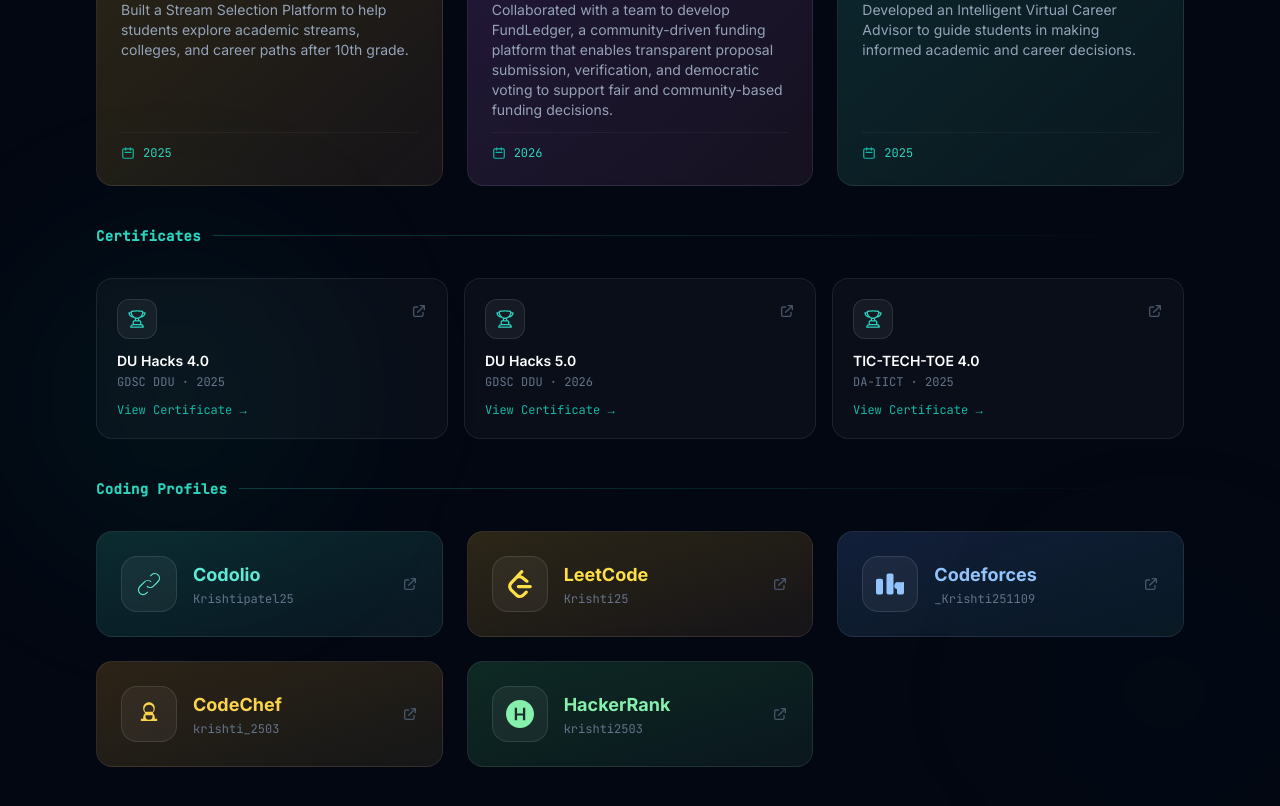
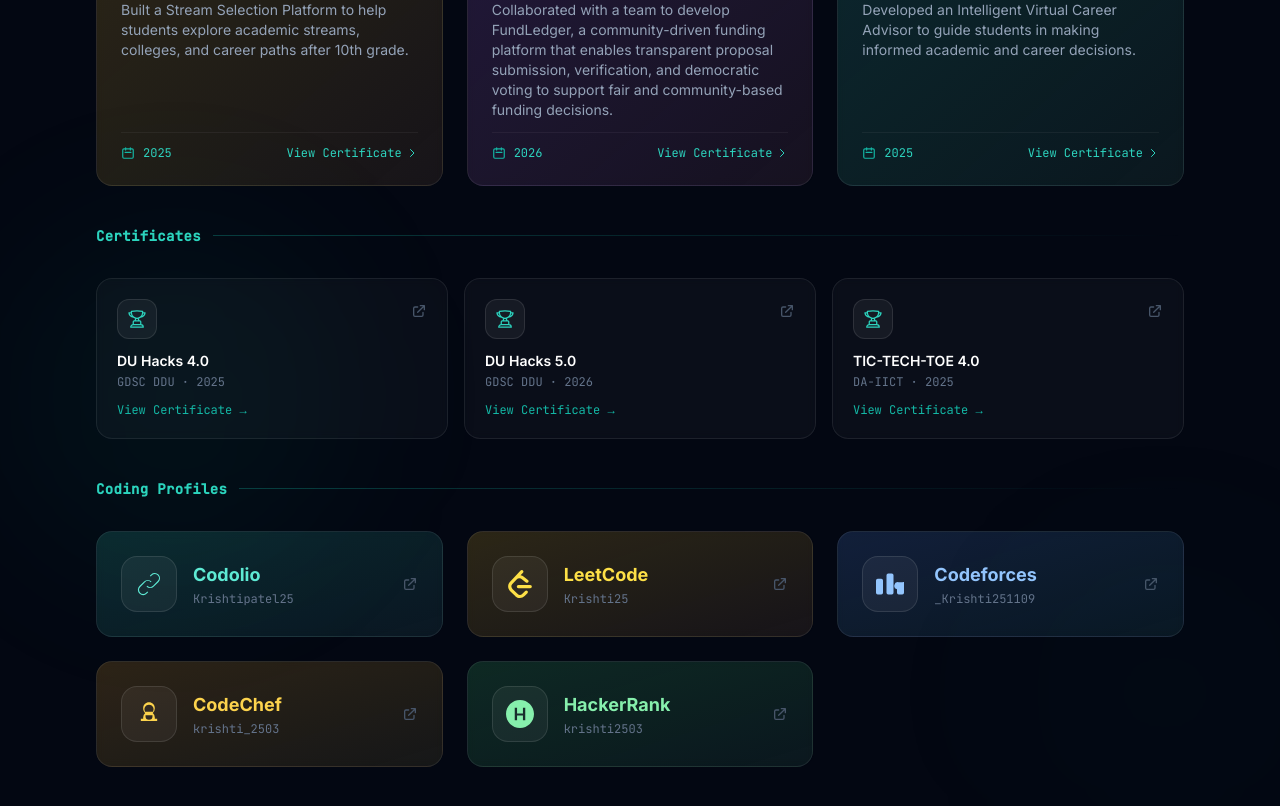
Before and after one commit to KRISHTI2503/portfolio, a React (Vite) app: page / in a window 1280 px wide. Shown: the part 3720-4526 px from the top of the page. Built offline with nearby package versions, Linux system fonts and the light colour scheme.

Commit message:
Add View Certificate link to hackathon cards

```diff
--- a/src/components/Achievements.jsx
+++ b/src/components/Achievements.jsx
@@ -6,31 +6,31 @@
     title: 'DU Hacks 4.0 — GDSC DDU',
     description: 'Built a Stream Selection Platform to help students explore academic streams, colleges, and career paths after 10th grade.',
     date: '2025',
-    emoji: '🚀',
     type: 'Hackathon',
     color: 'from-yellow-500/15 to-orange-500/5',
     border: 'border-yellow-500/25',
     badge: 'bg-yellow-500/10 text-yellow-300 border-yellow-500/20',
+    cert: '/certificates/du-hacks-4.0.jpeg',
   },
   {
     title: 'DU Hacks 5.0 — GDSC DDU',
     description: 'Collaborated with a team to develop FundLedger, a community-driven funding platform that enables transparent proposal submission, verification, and democratic voting to support fair and community-based funding decisions.',
     date: '2026',
-    emoji: '🚀',
     type: 'Hackathon',
     color: 'from-purple-500/15 to-pink-500/5',
     border: 'border-purple-500/25',
     badge: 'bg-purple-500/10 text-purple-300 border-purple-500/20',
+    cert: '/certificates/du-hacks-5.0.jpeg',
   },
   {
     title: "TIC-TECH-TOE '25 — DA-IICT",
     description: 'Developed an Intelligent Virtual Career Advisor to guide students in making informed academic and career decisions.',
     date: '2025',
-    emoji: '🚀',
     type: 'Hackathon',
     color: 'from-teal-500/15 to-emerald-500/5',
     border: 'border-teal-500/25',
     badge: 'bg-teal-500/10 text-teal-300 border-teal-500/20',
+    cert: '/certificates/tic-tech-toe-4.0.jpeg',
   },
 ]
 
@@ -162,11 +162,26 @@
                   </h3>
                   <p className="text-slate-400 text-xs sm:text-sm leading-relaxed">{item.description}</p>
                 </div>
-                <div className="flex items-center gap-2 mt-auto pt-3 border-t border-white/5">
-                  <svg className="w-3.5 h-3.5 text-teal-500 flex-shrink-0" fill="none" stroke="currentColor" viewBox="0 0 24 24">
-                    <path strokeLinecap="round" strokeLinejoin="round" strokeWidth={2} d="M8 7V3m8 4V3m-9 8h10M5 21h14a2 2 0 002-2V7a2 2 0 00-2-2H5a2 2 0 00-2 2v12a2 2 0 002 2z" />
-                  </svg>
-                  <span className="text-teal-400 text-xs font-mono">{item.date}</span>
+                <div className="flex items-center justify-between mt-auto pt-3 border-t border-white/5">
+                  <div className="flex items-center gap-2">
+                    <svg className="w-3.5 h-3.5 text-teal-500 flex-shrink-0" fill="none" stroke="currentColor" viewBox="0 0 24 24">
+                      <path strokeLinecap="round" strokeLinejoin="round" strokeWidth={2} d="M8 7V3m8 4V3m-9 8h10M5 21h14a2 2 0 002-2V7a2 2 0 00-2-2H5a2 2 0 00-2 2v12a2 2 0 002 2z" />
+                    </svg>
+                    <span className="text-teal-400 text-xs font-mono">{item.date}</span>
+                  </div>
+                  {item.cert && (
+                    <a
+                      href={item.cert}
+                      target="_blank"
+                      rel="noopener noreferrer"
+                      className="flex items-center gap-1 text-xs font-mono text-teal-400 hover:text-teal-300 transition-all duration-200 hover:translate-x-0.5 hover:underline group/cert"
+                    >
+                      View Certificate
+                      <svg className="w-3 h-3 group-hover/cert:translate-x-0.5 transition-transform duration-200" fill="none" stroke="currentColor" viewBox="0 0 24 24">
+                        <path strokeLinecap="round" strokeLinejoin="round" strokeWidth={2} d="M9 5l7 7-7 7" />
+                      </svg>
+                    </a>
+                  )}
                 </div>
               </div>
             ))}
```
Also changed, not shown: 1 other file (tests, documents, lock files or other folders).
